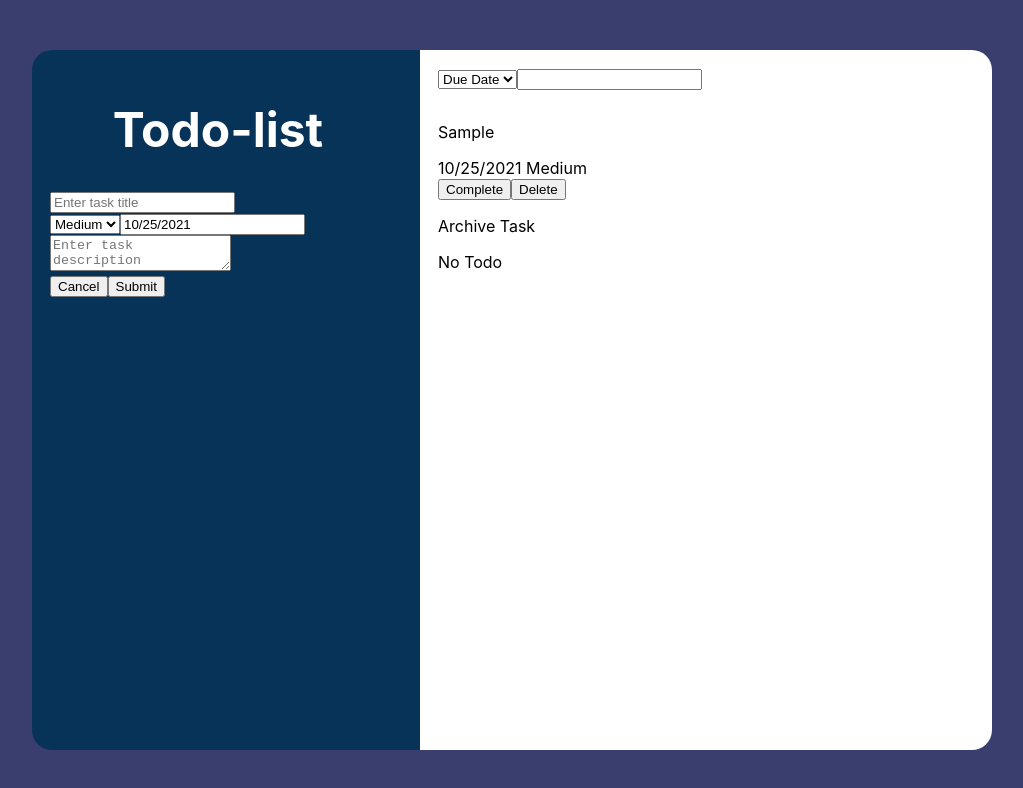
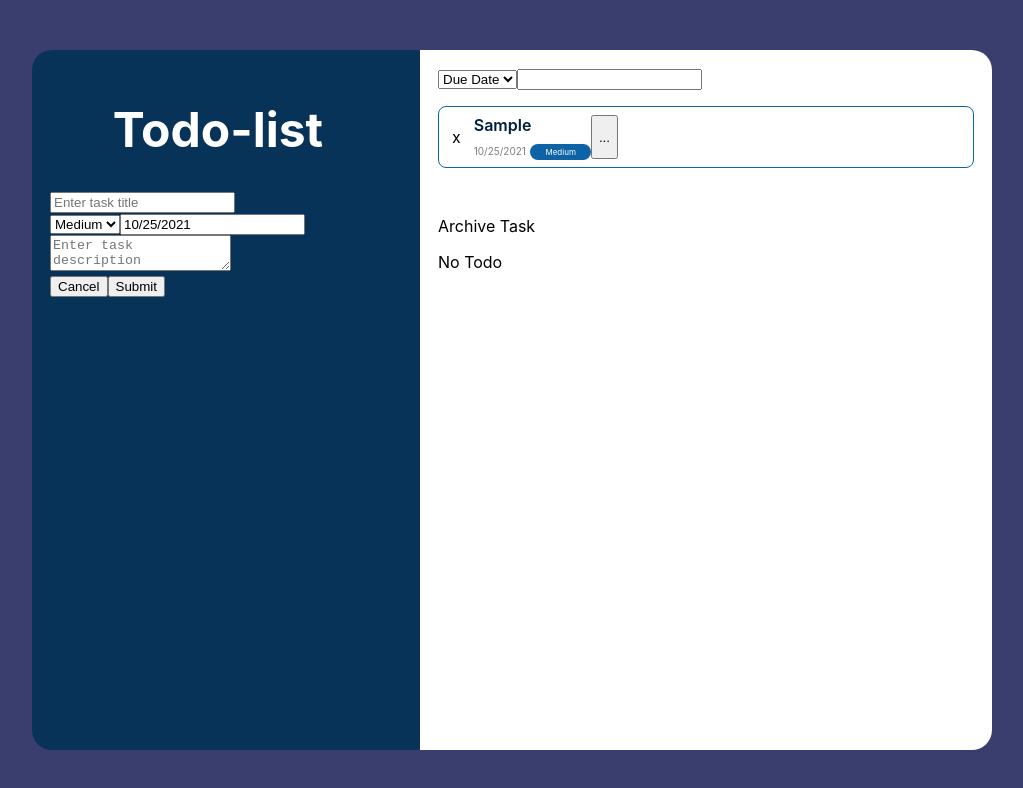
Before and after one commit to chrysillala/totododo, a React (Create React App) app: page / in a window 1280 px wide. Both pictures are taken after typing "Sample", "Sample" into the empty fields and a click on the input "Submit". Shown: the top 788 px of the page, without its empty margins (128-1151 px from the left). Built offline with nearby package versions, Linux system fonts and the light colour scheme.

Commit message:
add styling

```diff
--- a/src/components/TodoList/TodoListItem.js
+++ b/src/components/TodoList/TodoListItem.js
@@ -1,5 +1,66 @@
-import React from 'react'
+import React from 'react';
+import styled from 'styled-components';
 
+const TodoItemWrapper = styled.li`
+  border: 1px solid var(--secondary);
+  border-radius: 8px;
+  margin-bottom: 16px;
+  position: relative;
+
+  > div {
+    display: flex;
+    align-items: center;
+  }
+`;
+
+const TodoCheckbox = styled.div`
+  display: flex;
+  align-items: center;
+  padding: 20px 13px;
+`;
+
+const TodoItemContent = styled.div`
+  display: flex;
+`
+
+const TodoTitle = styled.p`
+  font-size: 16px;
+  font-weight: 600;
+  color: var(--black);
+  margin: 0 0 4px 0;
+`;
+
+const TodoDate = styled.span`
+  font-size: 10px;
+  color: var(--light-gray);
+`
+
+const TodoPriorityPill = styled.span`
+  background-color: var(--secondary);
+  padding: 3px 15px;
+  color: var(--white);
+  font-size: 8px;
+  border-radius: 16px;
+`;
+
+const TodoDescription = styled.div`
+  font-size: 12px;
+  color: var(--gray);
+  padding: 13px;
+  border-top: 1px solid var(--secondary);
+`;
+
+const TodoDropdown = styled.div`
+  position: absolute;
+  top: 0;
+  right: 0;
+  background: white;
+  padding: 10px;
+  border: 1px solid var(--light-gray);
+  border-radius: 6px;
+  display: flex;
+  flex-flow: column wrap;
+`;
 class TodoListItem extends React.Component {
   constructor(props) {
     super(props);
@@ -11,27 +72,35 @@ class TodoListItem extends React.Component {
 
   render() {
     const { todo, priorities, onHandleCompleteTodo, onHandleRemoveTodo } = this.props;
-    const { isTodoOpen } = this.state;
+    const { isTodoOpen, isDropdownOpen } = this.state;
 
     return (
-      <li>
-        <p style={{ textDecoration: todo.isCompleted ? "line-through" : "" }}
-          onClick={() => this.setState({ isTodoOpen: !isTodoOpen })}>
-          {todo.title}
-        </p>
-        <span>{(new Date(todo.dueDate)).toLocaleDateString()} </span>
-        <span>{priorities[todo.priority]}</span>
+      <TodoItemWrapper>
+        <div>
+          <TodoCheckbox onClick={() => onHandleCompleteTodo(todo.id)}>{todo.isCompleted ? "v" : "x"}</TodoCheckbox>
+          <TodoItemContent>
+            <div>
+              <TodoTitle>{todo.title}</TodoTitle>
+              <TodoDate>{(new Date(todo.dueDate)).toLocaleDateString()}</TodoDate>{' '}
+              <TodoPriorityPill>{priorities[todo.priority]}</TodoPriorityPill>
+            </div>
+            <button onClick={() => this.setState({ isDropdownOpen: !isDropdownOpen })}>...</button>
+          </TodoItemContent>
+          {isDropdownOpen &&
+            <TodoDropdown>
+              {!todo.isCompleted &&
+                <button onClick={() => this.setState({ isTodoOpen: !isTodoOpen })}>Detail</button>}
+              <button onClick={() => onHandleRemoveTodo(todo.id)}>Delete</button>
+            </TodoDropdown>
+          }
+        </div>
         {isTodoOpen &&
-          <div>{todo.description}</div>
+          <TodoDescription>
+            <p>{todo.description}</p>
+            <button onClick={() => this.setState({ isTodoOpen: !isTodoOpen })}>X</button>
+          </TodoDescription>
         }
-        <br />
-        <div>
-          {!todo.isCompleted &&
-            <button onClick={() => onHandleCompleteTodo(todo.id)}>Complete</button>
-          }
-          <button onClick={() => onHandleRemoveTodo(todo.id)}>Delete</button>
-        </div>
-      </li>
+      </TodoItemWrapper>
     )
   }
 }
--- a/src/components/TodoList/index.js
+++ b/src/components/TodoList/index.js
@@ -3,7 +3,7 @@ import TodoListItem from './TodoListItem';
 
 const StyledTodoList = styled.ul`
   list-style-type: none;
-  padding: 16px 0 0 0;
+  padding: 16px 0;
   margin: 0;
 `
 
```
